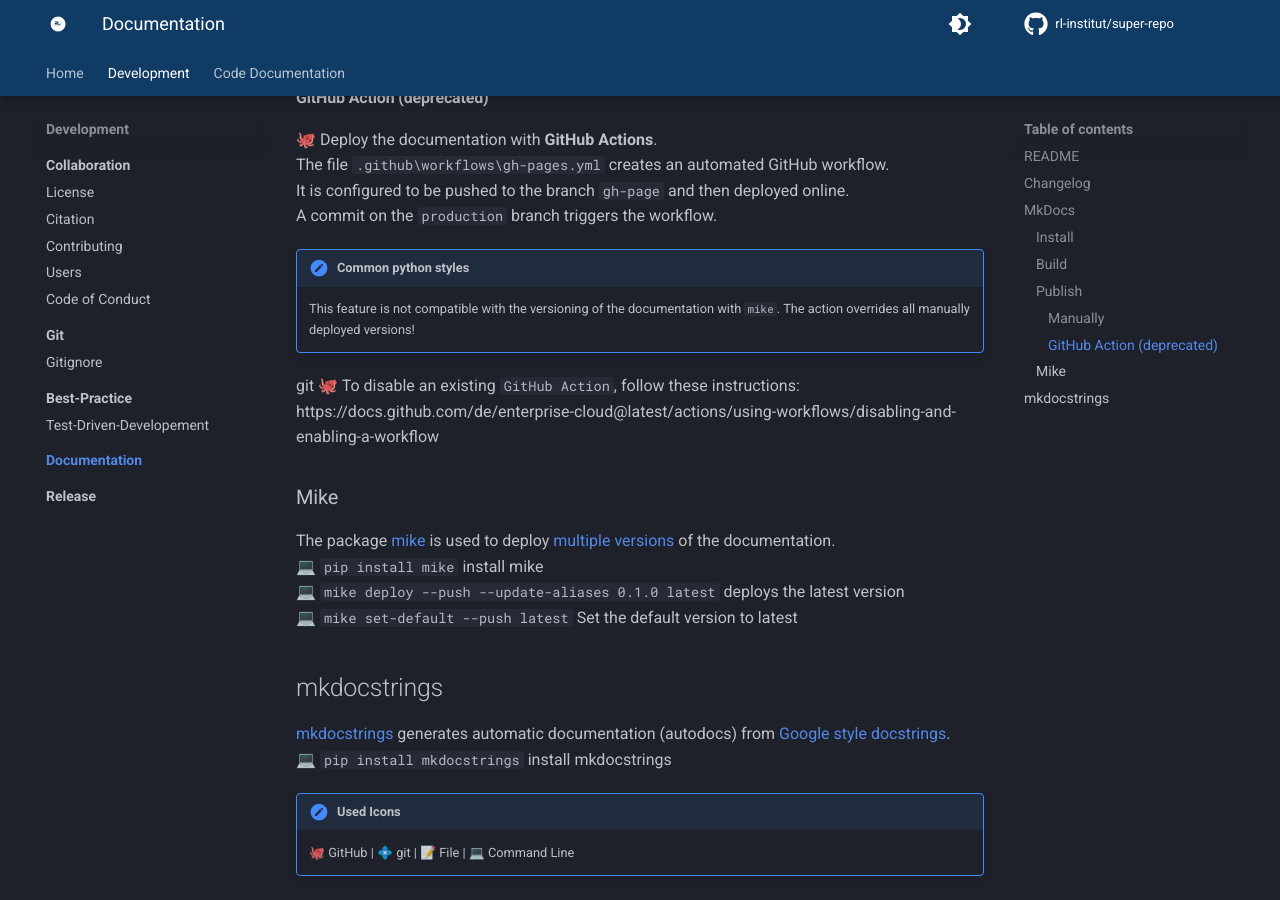
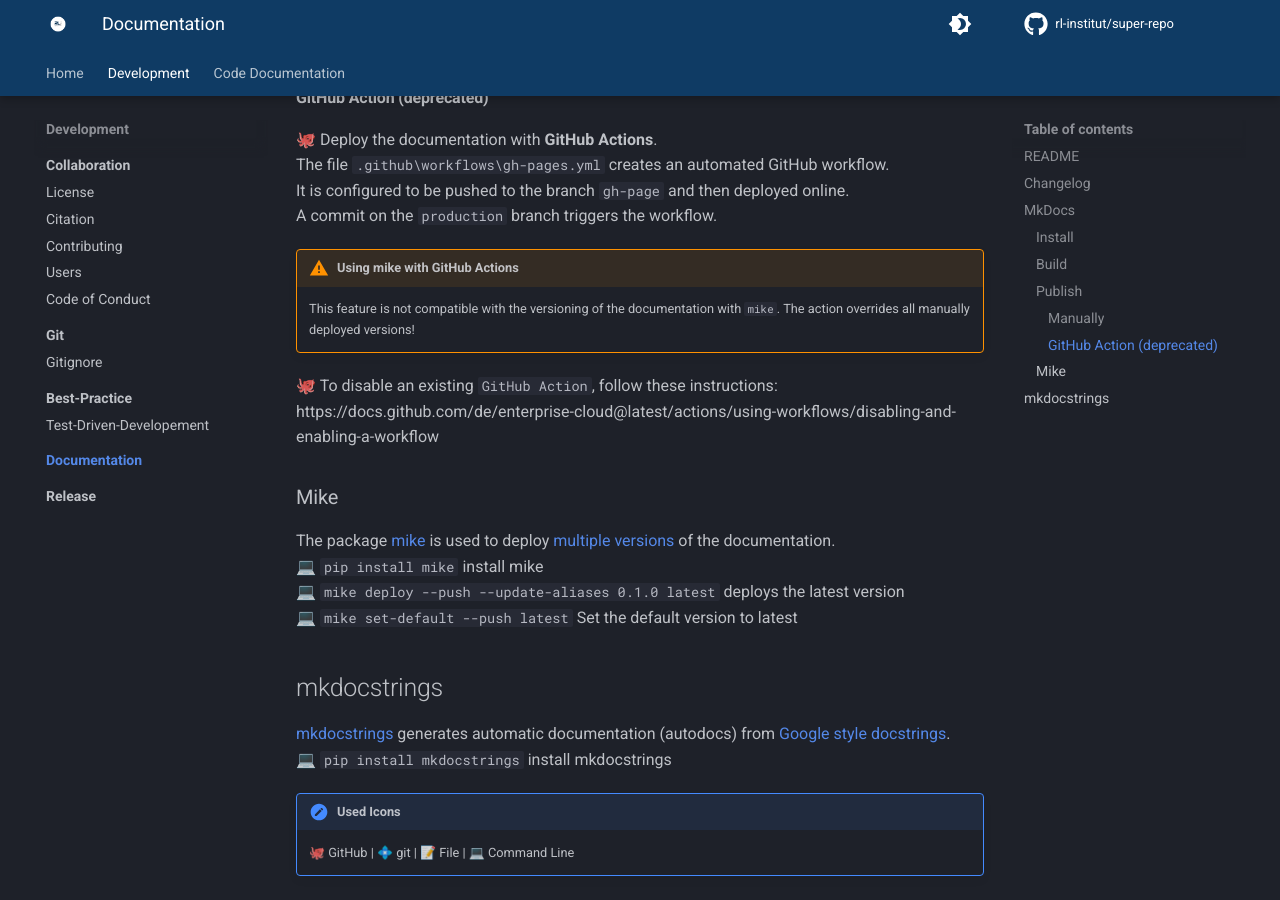
Before and after one commit to rl-institut/super-repo, an MkDocs documentation site: the page built from docs/development/documentation/index.md, in a window 1280 px wide and 900 px high, scrolled down 1091 px. Built offline with MkDocs 1.6.1 and Material for MkDocs 9.7.7, drawn with Linux system fonts in a browser that asks for light colours; comment, search, counter and statistics services are not loaded; the version menu is left out.

Commit message:
Update warning box #36

```diff
--- a/docs/development/documentation/index.md
+++ b/docs/development/documentation/index.md
@@ -36,10 +36,10 @@
 It is configured to be pushed to the branch `gh-page` and then deployed online. <br>
 A commit on the `production` branch triggers the workflow.
 
-!!! note "Common python styles"
+!!! warning "Using mike with GitHub Actions"
     This feature is not compatible with the versioning of the documentation with `mike`.
     The action overrides all manually deployed versions!
-git
+
 🐙 To disable an existing `GitHub Action`, follow these instructions:<br>
 https://docs.github.com/de/enterprise-cloud@latest/actions/using-workflows/disabling-and-enabling-a-workflow
 
```
